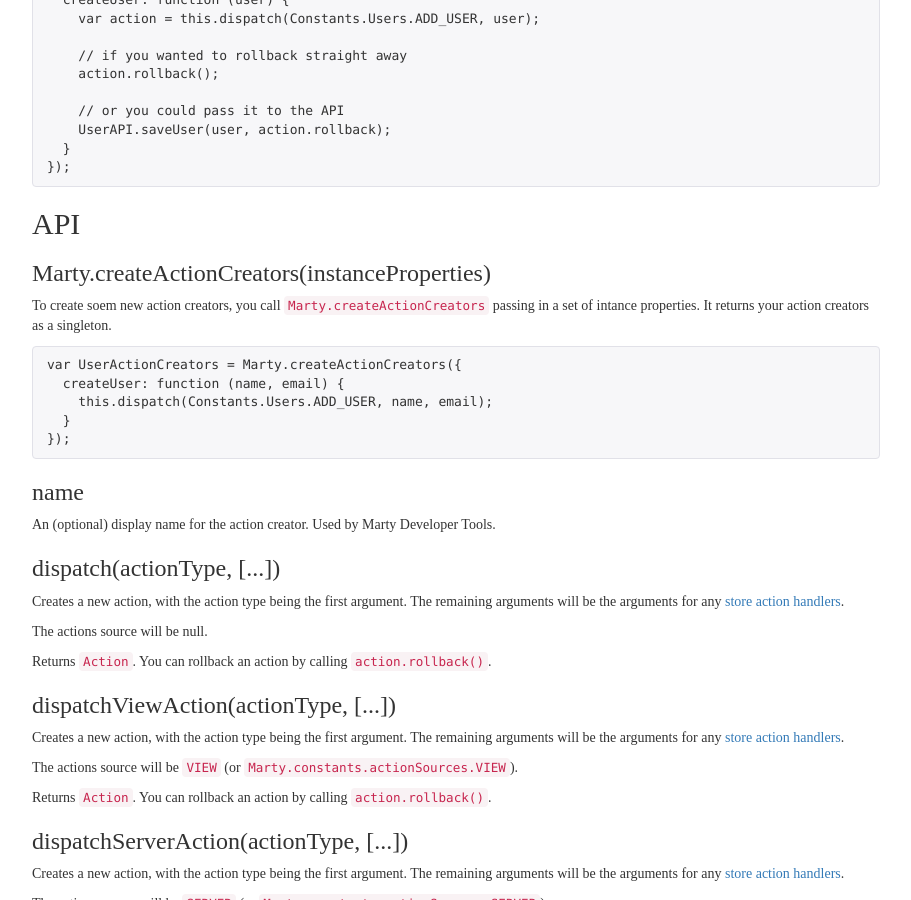
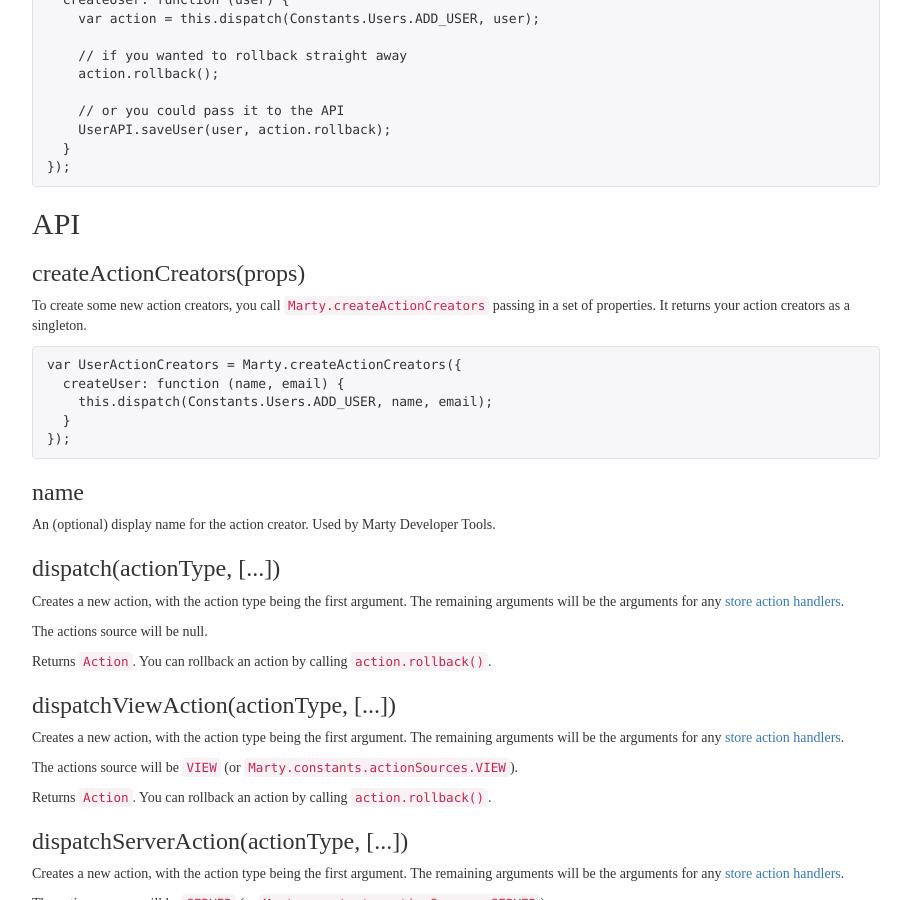
Before and after one commit to alsuper114/marty, a Jekyll site: the page built from docs/docs/actionCreators.md, in a window 1280 px wide and 900 px high, scrolled down 1101 px. Shown: the whole window, without its empty margins (38-949 px from the left). Built offline with Jekyll 4.4.1, drawn with Linux system fonts in a browser that asks for light colours; nearby versions of some CDN libraries; Markdown is read by kramdown in place of the engine named in the settings.

Commit message:
Fix mobile bugs

```diff
--- a/docs/docs/actionCreators.md
+++ b/docs/docs/actionCreators.md
@@ -65,9 +65,9 @@ var UserActionCreators = Marty.createActionCreators({
 
 <h2 id="api">API</h2>
 
-<h3 id="createActionCreators">Marty.createActionCreators(instanceProperties)</h3>
+<h3 id="createActionCreators">createActionCreators(props)</h3>
 
-To create soem new action creators, you call <code>Marty.createActionCreators</code> passing in a set of intance properties. It returns your action creators as a singleton.
+To create some new action creators, you call <code>Marty.createActionCreators</code> passing in a set of properties. It returns your action creators as a singleton.
 
 {% highlight js %}
 var UserActionCreators = Marty.createActionCreators({
```
Also changed, not shown: docs/docs/constants.md (+1 -1 lines), docs/docs/stateMixin.md (+1 -1 lines), docs/docs/stores.md (+1 -1 lines).
